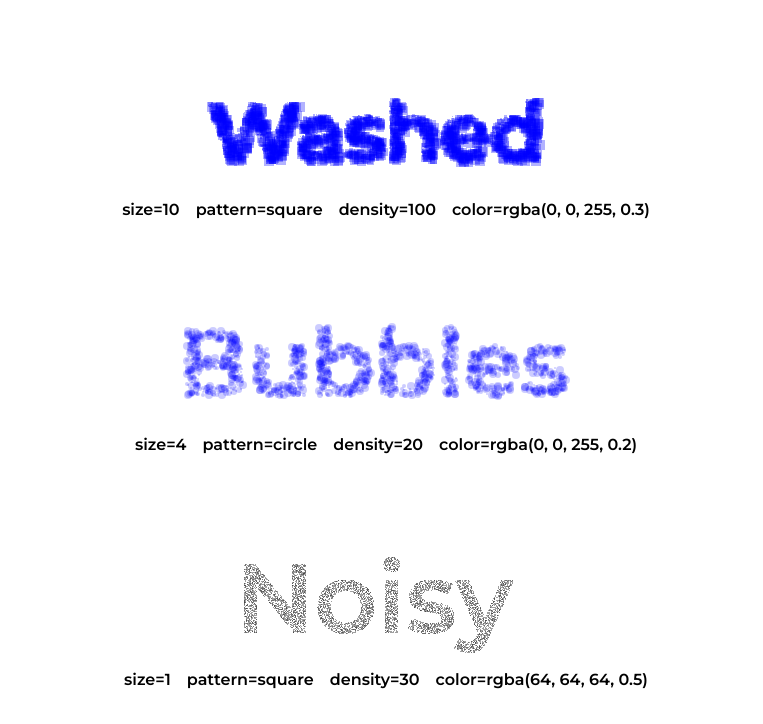
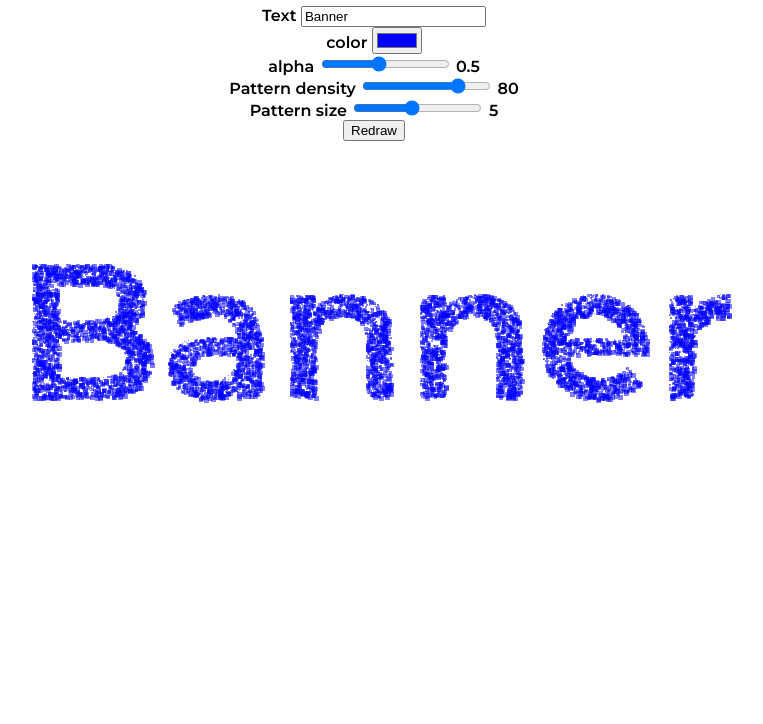
Before and after one commit to desgeeko/patterned-banner, a plain HTML site: page index.html in a window 1280 px wide. Shown: the part 76-800 px from the top of the page, without its empty margins (266-1029 px from the left). Drawn offline with Linux system fonts and the light colour scheme.

Commit message:
Add simple form for live demo

```diff
--- /dev/null
+++ b/examples.html
@@ -0,0 +1,53 @@
+<!DOCTYPE html>
+<html lang="en">
+<head>
+    <meta charset="UTF-8">
+    <meta http-equiv="X-UA-Compatible" content="IE=edge">
+    <meta name="viewport" content="width=device-width, initial-scale=1.0">
+    <title>Patterned Banner Demo</title>
+    <link rel="preconnect" href="https://fonts.gstatic.com">
+    <link href="https://fonts.googleapis.com/css2?family=Montserrat:wght@600" rel="preload" as="style">
+    <link href="https://fonts.googleapis.com/css2?family=Montserrat:wght@600" rel="stylesheet">
+    <style>
+        html, body {
+        height: 100%;
+        width: 100%;
+        margin: 0;
+        overflow-x: hidden;
+        background: white;
+        font-family: 'Montserrat', sans-serif;
+        text-align: center;
+        }
+        li {
+            display: inline;
+            margin-right: 1em;
+        }
+        canvas {
+            display: block;
+            margin: 0 auto;
+            margin-top: 100px;
+        }
+    </style>
+</head>
+<body>
+    <h1>Examples</h1>
+    <canvas class="patterned-banner" data-size="10" data-pattern="square" data-density="100" data-color="rgba(0, 0, 255, 0.3)" height="100">Washed</canvas>
+    <canvas class="patterned-banner" data-size="4" data-pattern="circle" data-density="20" data-color="rgba(0, 0, 255, 0.2)" height="100">Bubbles</canvas>
+    <canvas class="patterned-banner" data-size="1" data-pattern="square" data-density="30" data-color="rgba(64, 64, 64, 0.5)" height="100">Noisy</canvas>
+    <canvas class="patterned-banner" data-pattern="circle" data-density="90" data-color="rgba(0, 0, 255, 0.7)" height="100">Trembling</canvas>
+    <script src="patterned-banner.js"></script>
+    <script>
+        /* Additional script to display parameters used for each example*/
+        let banners = document.getElementsByClassName('patterned-banner');
+        let ul;
+        Array.from(banners).forEach((banner) => {
+            ul = document.createElement('ul');
+            ul.innerHTML =  "<li>size=" + banner.dataset.size + "</li>";
+            ul.innerHTML += "<li>pattern=" + banner.dataset.pattern + "</li>";
+            ul.innerHTML += "<li>density=" + banner.dataset.density + "</li>";
+            ul.innerHTML += "<li>color=" + banner.dataset.color + "</li>";
+            banner.parentNode.insertBefore(ul, banner.nextSibling);
+        });
+    </script>
+</body>
+</html>
--- a/index.html
+++ b/index.html
@@ -30,23 +30,40 @@
     </style>
 </head>
 <body>
-    <h1>Examples</h1>
-    <canvas class="patterned-banner" data-size="10" data-pattern="square" data-density="100" data-color="rgba(0, 0, 255, 0.3)" height="100">Washed</canvas>
-    <canvas class="patterned-banner" data-size="4" data-pattern="circle" data-density="20" data-color="rgba(0, 0, 255, 0.2)" height="100">Bubbles</canvas>
-    <canvas class="patterned-banner" data-size="1" data-pattern="square" data-density="30" data-color="rgba(64, 64, 64, 0.5)" height="100">Noisy</canvas>
-    <canvas class="patterned-banner" data-pattern="circle" data-density="90" data-color="rgba(0, 0, 255, 0.7)" height="100">Trembling</canvas>
+    <h1>Live demo</h1>
+    <form>
+        <label for="label">Text</label>
+        <input type="text" name="label" id="label" value="Banner"/>
+        <br/>
+        <label for="color">color</label>
+        <input type="color" name="color" id="color" value="#0000FF"/>
+        <br/>
+        <label for="alpha">alpha</label>
+        <input type="range" name="alpha" id="alpha" value="0.5" min="0.1" max="1" step="0.1" oninput="rg_alpha.value=alpha.value"/>
+        <output for="alpha" name="rg_alpha">0.5</output>
+        <br/>
+        <label for="p_density">Pattern density</label>
+        <input type="range" name="p_density" id="p_density" value="80" min="10" max="100" step="5" oninput="rg_density.value=p_density.value"/>
+        <output for="alpha" name="rg_density">80</output>
+        <br/>
+        <label for="p_size">Pattern size</label>
+        <input type="range" name="p_size" id="p_size" value="5" min="1" max="10" step="1" oninput="rg_size.value=p_size.value"/>
+        <output for="p_size" name="rg_size">5</output>
+        <br/>
+        <input type="submit" name="redraw" id="redraw" value="Redraw"/>
+</form>
+    <canvas id="demo" class="patterned-banner" data-size="5" data-pattern="square" data-density="80" data-color="#0000FF80" height="200">Banner</canvas>
     <script src="patterned-banner.js"></script>
     <script>
-        /* Additional script to display parameters used for each example*/
-        let banners = document.getElementsByClassName('patterned-banner');
-        let ul;
-        Array.from(banners).forEach((banner) => {
-            ul = document.createElement('ul');
-            ul.innerHTML =  "<li>size=" + banner.dataset.size + "</li>";
-            ul.innerHTML += "<li>pattern=" + banner.dataset.pattern + "</li>";
-            ul.innerHTML += "<li>density=" + banner.dataset.density + "</li>";
-            ul.innerHTML += "<li>color=" + banner.dataset.color + "</li>";
-            banner.parentNode.insertBefore(ul, banner.nextSibling);
+        /* Additional script to refresh canvas with form values */
+        redraw.addEventListener("click", event => {
+            demo.innerHTML = label.value;
+            demo.dataset.density = p_density.value;
+            demo.dataset.size = p_size.value;
+            demo.dataset.color = color.value + Math.ceil(alpha.value * 0XFF).toString(16);
+            drawBanner(demo);
+            console.log("alpha=" + Math.ceil(alpha.value * 0XFF).toString(16)) // rgba(0, 0, 255, 0.3)
+            event.preventDefault();
         });
     </script>
 </body>
```
